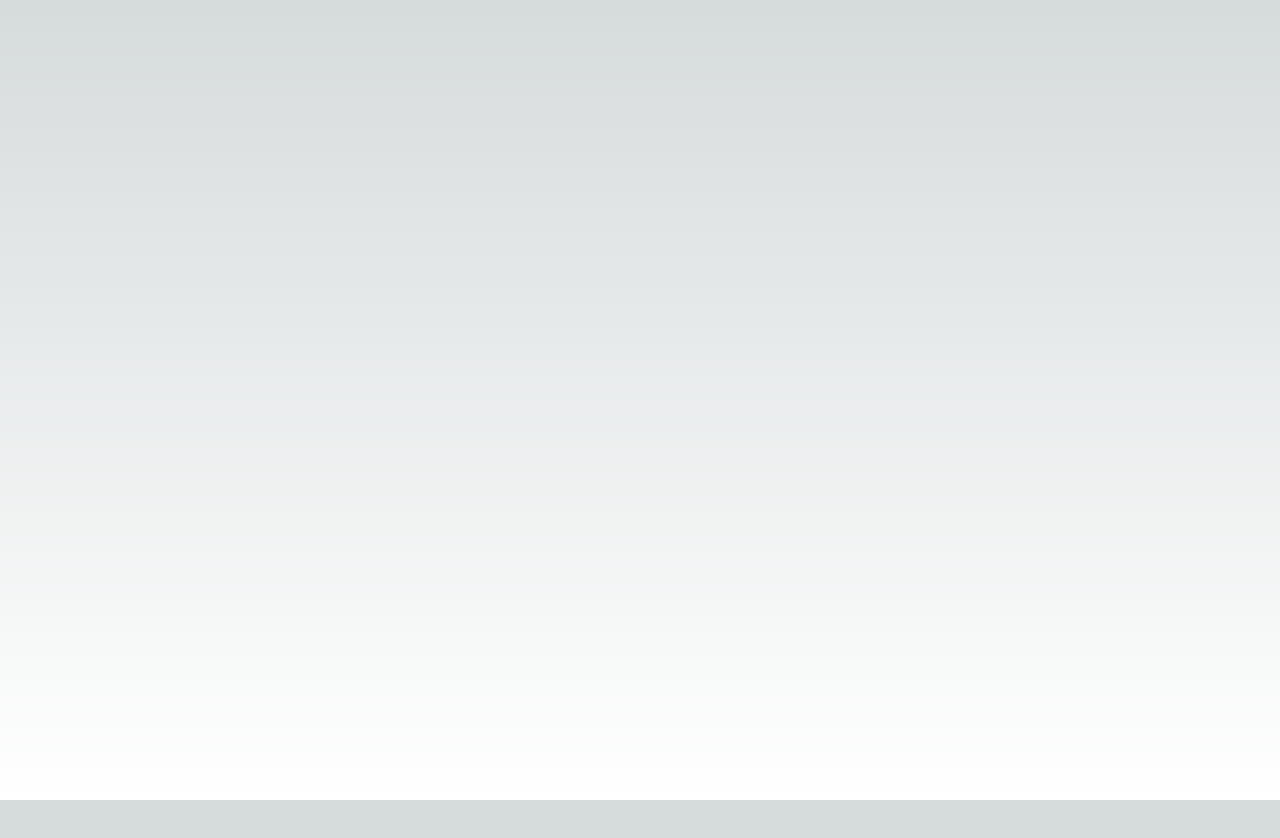
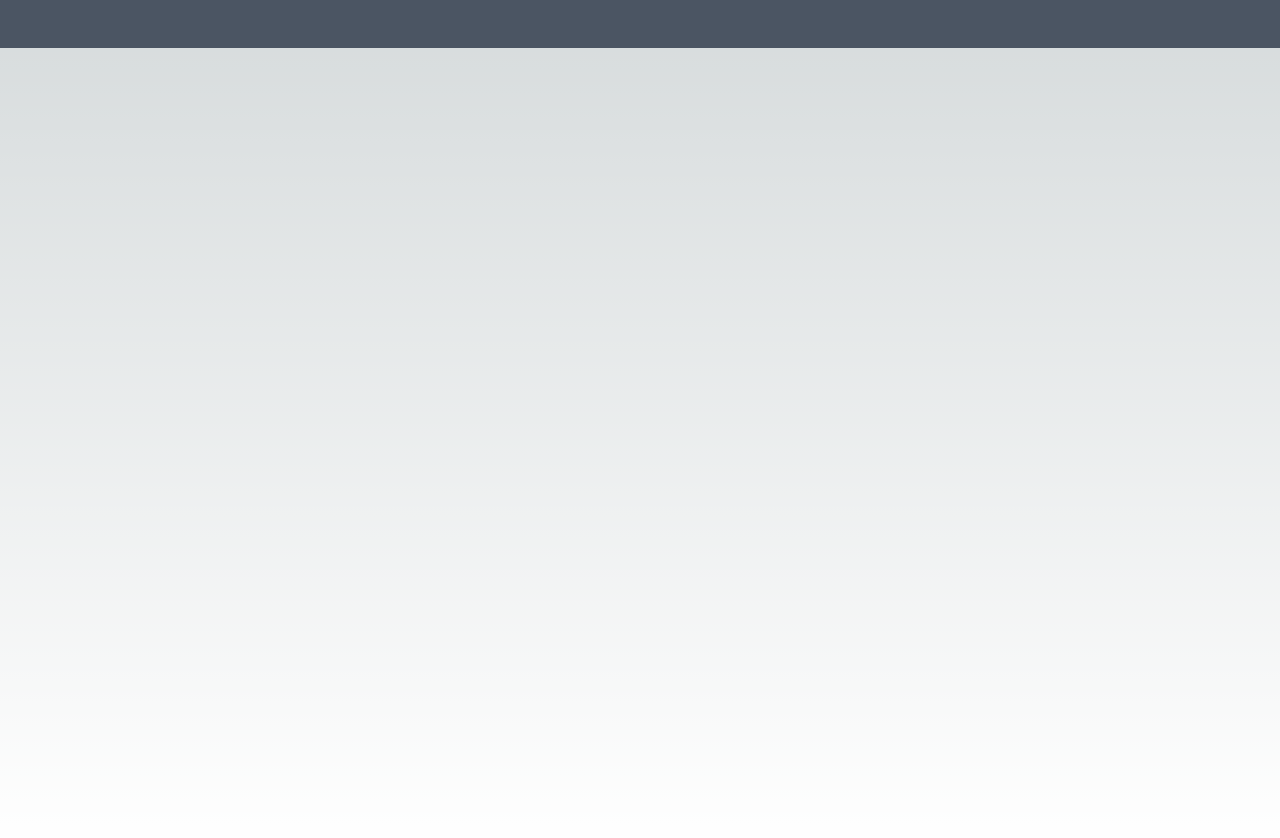
Before and after one commit to mcaupybugs/MConvertify, a Next.js app: page / in a window 1280 px wide. Shown: the top 838 px of the page. Before the commit the page ends 800 px from the top, so only its background shows below. Built offline with nearby package versions, Linux system fonts and the light colour scheme.

Commit message:
Adding initial navbar

```diff
--- /dev/null
+++ b/app/components/navbar/index.tsx
@@ -0,0 +1,9 @@
+import React from 'react';
+
+const NavBar = () => {
+    return (<div className='w-full h-12 bg-gray-600'>
+
+    </div>)
+}
+
+export default NavBar;
--- a/app/layout.tsx
+++ b/app/layout.tsx
@@ -1,6 +1,7 @@
 import type { Metadata } from "next";
 import { Inter } from "next/font/google";
 import "./globals.css";
+import NavBar from "./components/navbar";
 
 const inter = Inter({ subsets: ["latin"] });
 
@@ -16,7 +17,9 @@
 }>) {
   return (
     <html lang="en">
-      <body className={inter.className}>{children}</body>
+      <body className={inter.className}>
+      <NavBar></NavBar>
+{children}</body>
     </html>
   );
 }
```
